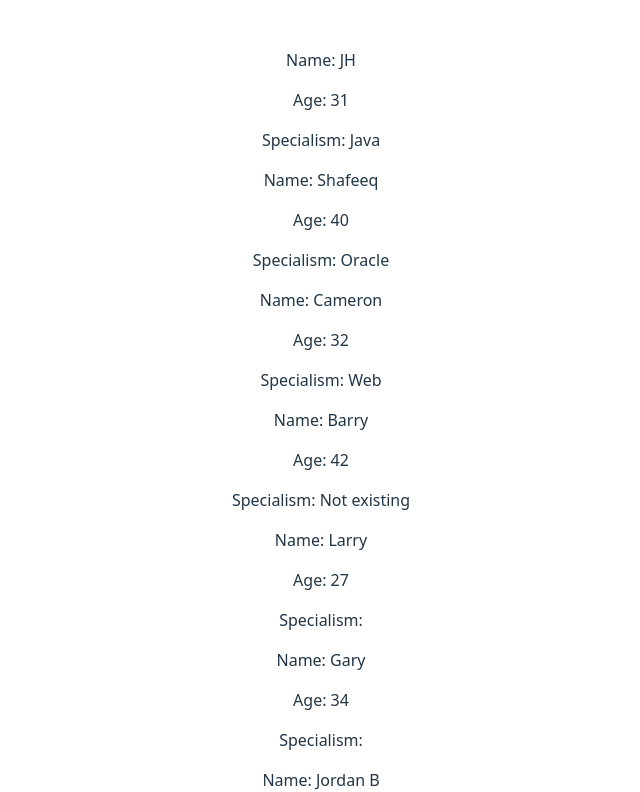
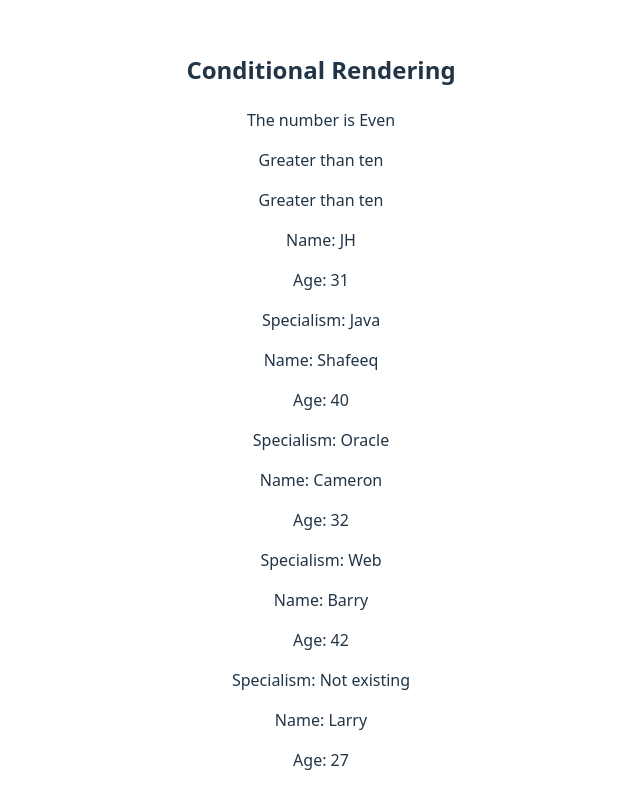
Before and after one commit to JHarry444/YBS-React, a React (Vite) app: page / in a window 1280 px wide. Shown: the top 792 px of the page, without its empty margins (319-959 px from the left). Built offline with nearby package versions, Linux system fonts and the light colour scheme.

Commit message:
ConditionalRendering

```diff
--- a/src/App.tsx
+++ b/src/App.tsx
@@ -1,5 +1,6 @@
 import './App.css'
-import Trainer,{ type TrainerProps} from './components/Trainer';
+import ConditionalRendering from './components/ConditionalRendering';
+import Trainer, { type TrainerProps } from './components/Trainer';
 
 function App() {
   const demoTrainer: TrainerProps = {
@@ -13,6 +14,7 @@ function App() {
   return (
     // <> -> react fragment (like a div but without appearing on the page)
     <>
+      <ConditionalRendering />
       <Trainer name="JH" age={31} specialism="Java" />
       <Trainer name="Shafeeq" age={40} specialism="Oracle" />
       {Trainer({ name: "Cameron", age: 32, specialism: "Web" })}
--- /dev/null
+++ b/src/components/ConditionalRendering.tsx
@@ -0,0 +1,15 @@
+function ConditionalRendering() {
+    const num = 12;
+    if (2 + 2 === 4) {
+        return (<>
+            <h2>Conditional Rendering</h2>
+            <p>The number is {num % 2 === 0 ? "Even" : "Odd"}</p>
+            {num > 10 ? <p>Greater than ten</p> : false}
+            {num > 10 && <p>Greater than ten</p>}
+        </>);
+    } else {
+        return <p>Maths has gone a bit wonky</p>;
+    }
+}
+
+export default ConditionalRendering;
```
